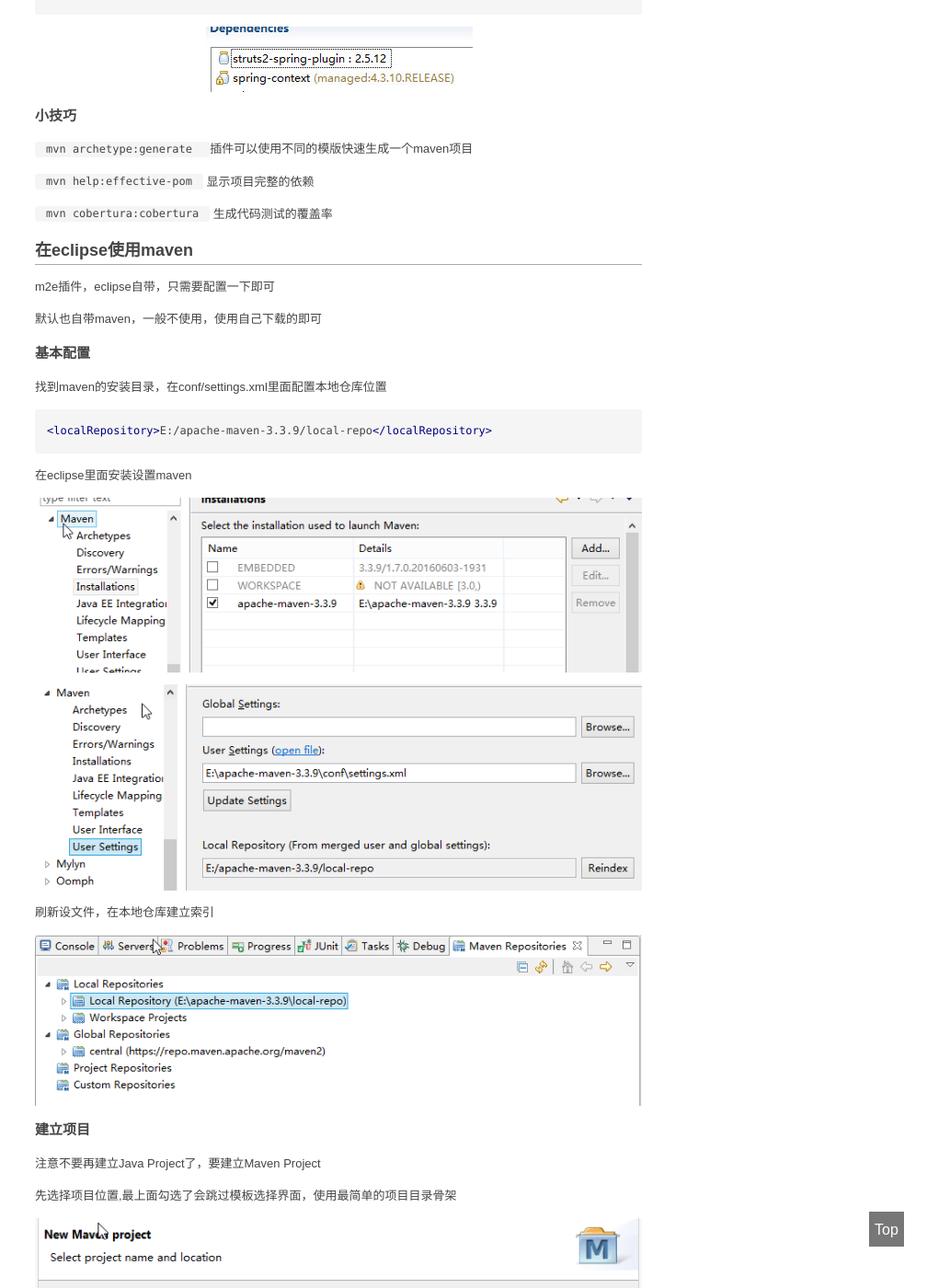
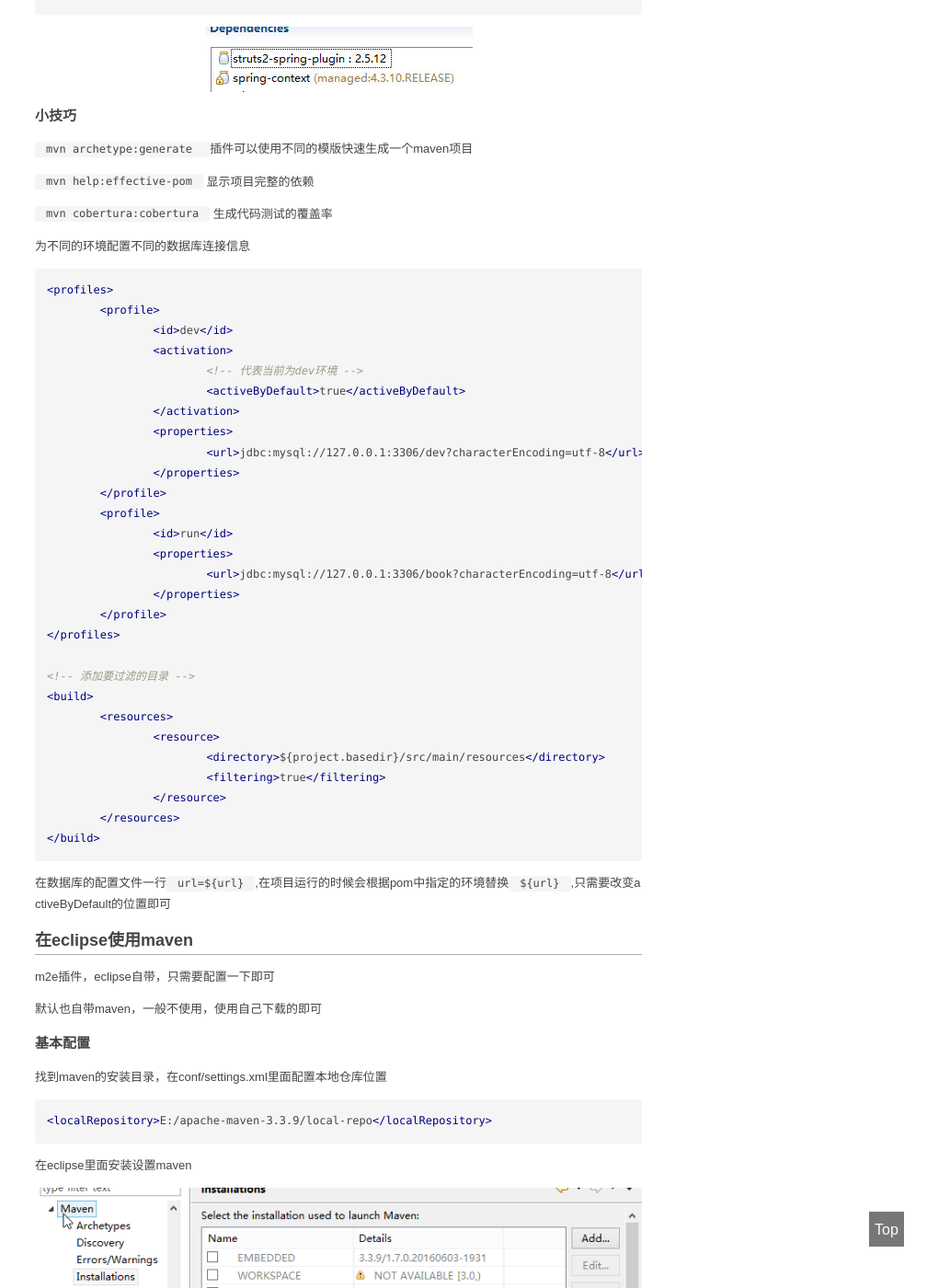
Before and after one commit to TMaize/tmaize-blog, a Jekyll site: the page built from _posts/2017-08-04-用maven构建项目.md, in a window 1280 px wide and 1400 px high, scrolled down 4850 px. Shown: the whole window at 92% size, without its empty margins (272-1280 px from the left). Built offline with Jekyll 4.4.1, drawn with Linux system fonts in a browser that asks for light colours; some of the changed text lies outside the part shown.

Commit message:
修改文章

````diff
--- a/_posts/2017-08-04-用maven构建项目.md
+++ b/_posts/2017-08-04-用maven构建项目.md
@@ -206,6 +206,41 @@
 `mvn help:effective-pom` 显示项目完整的依赖
 
 `mvn cobertura:cobertura` 生成代码测试的覆盖率
+
+为不同的环境配置不同的数据库连接信息
+
+```xml
+<profiles>
+	<profile>
+		<id>dev</id>
+		<activation>
+			<!-- 代表当前为dev环境 -->
+			<activeByDefault>true</activeByDefault>
+		</activation>
+		<properties>
+			<url>jdbc:mysql://127.0.0.1:3306/dev?characterEncoding=utf-8</url>
+		</properties>
+	</profile>
+	<profile>
+		<id>run</id>
+		<properties>
+			<url>jdbc:mysql://127.0.0.1:3306/book?characterEncoding=utf-8</url>
+		</properties>
+	</profile>
+</profiles>
+
+<!-- 添加要过滤的目录 -->
+<build>
+	<resources>
+		<resource>
+			<directory>${project.basedir}/src/main/resources</directory>
+			<filtering>true</filtering>
+		</resource>
+	</resources>
+</build>
+```
+
+在数据库的配置文件一行`url=${url}`,在项目运行的时候会根据pom中指定的环境替换`${url}`,只需要改变activeByDefault的位置即可
 
 # 在eclipse使用maven
 
````
Also changed, not shown: other parts of _posts/2017-08-04-用maven构建项目.md (+5 -5 lines).
